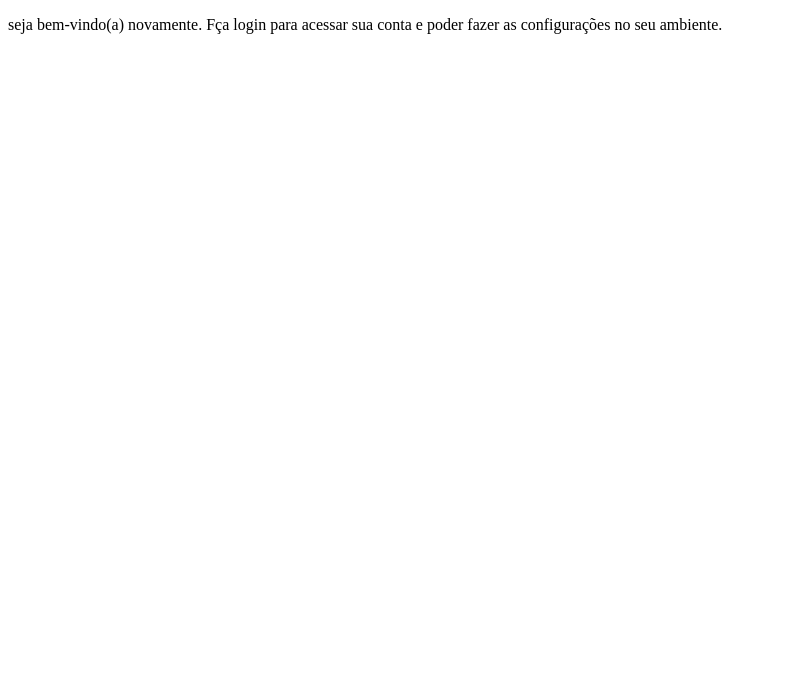
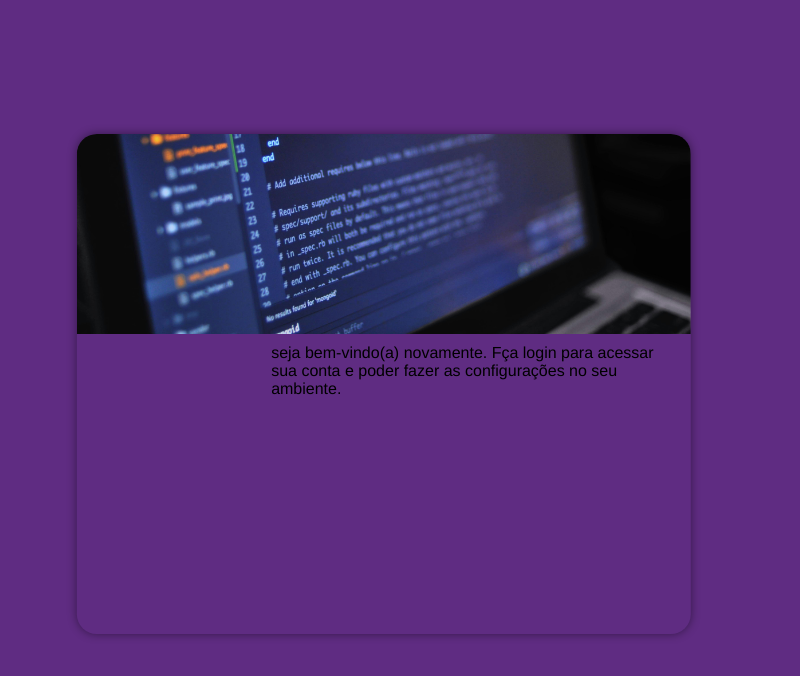
Before and after one commit to DenilsonAmaral/projeto-login, a plain HTML site: page index.html in a window 768 px wide. Shown: the whole page, 800 px wide, since content can reach past the window. Drawn offline with Linux system fonts and the light colour scheme.

Commit message:
adisionei novos recursos

```diff
--- /dev/null
+++ b/estilos/mediaquerys.css
@@ -0,0 +1,21 @@
+@charset "utf-8";
+
+@media screen and (min-width:768px) and (max-width: 992px){
+
+    section#login {
+        width: 80vw;
+    }
+
+
+section#login > aside#iamgem{
+    float: left;
+    width: 30%;
+    height: 100%;
+    height: 200px;
+}
+
+section#login > aside#formulario{
+    float: right;
+    width: 70%;
+}
+}
--- a/estilos/style.css
+++ b/estilos/style.css
@@ -6,3 +6,49 @@
     lilás:#5f2c82
 
 */
+*{
+    font-family: 'Franklin Gothic Medium', 'Arial Narrow', Arial, sans-serif;
+    padding: 0%;
+    margin: 0%;
+    box-sizing: border-box;
+}
+
+body, html{
+    background-color: #5f2c82;
+    height: 100vh;
+    width: 100vh;
+}
+
+main{
+    position: relative;
+    height: 100vw;
+    width: 100vw;
+}
+
+section#login{
+    position:absolute;
+    top: 50%;
+    left: 50%;
+    transform: translate(-50%, -50%);
+    overflow: hidden;
+
+    background-color: #5f2c82;
+    width: 250px;
+    height: 500px;
+    border-radius: 20px;
+    box-shadow: 0px 0px 10px rgb(0, 0, 0, 0.450);
+}
+section#login > aside#imagen{
+    display: block;
+    background: #5f2c82 url(../imagens/pexels-luis-gomes-166706-546819.jpg);
+    background-size: cover;
+    background-position: left bottom;
+    height: 200px;
+
+}
+
+
+section#login > aside#formulario{
+    display: block;
+    padding: 10px;
+}
--- a/index.html
+++ b/index.html
@@ -4,6 +4,7 @@
     <meta charset="UTF-8">
     <meta name="viewport" content="width=device-width, initial-scale=1.0">
     <link rel="stylesheet" href="estilos/style.css">
+    <link rel="stylesheet" href="estilos/mediaquerys.css">
     <title>login</title>
 </head>
 <body>
```
